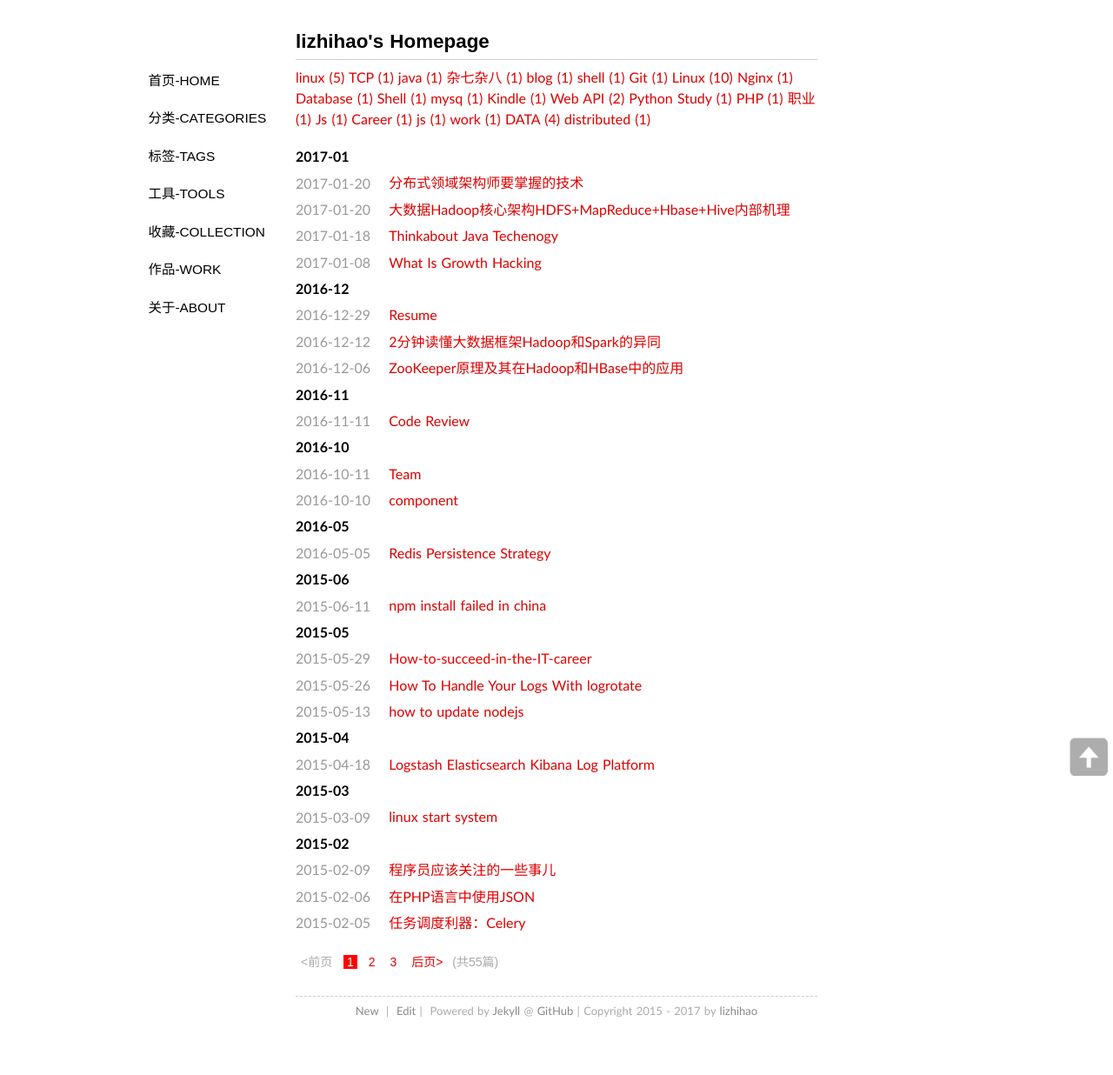
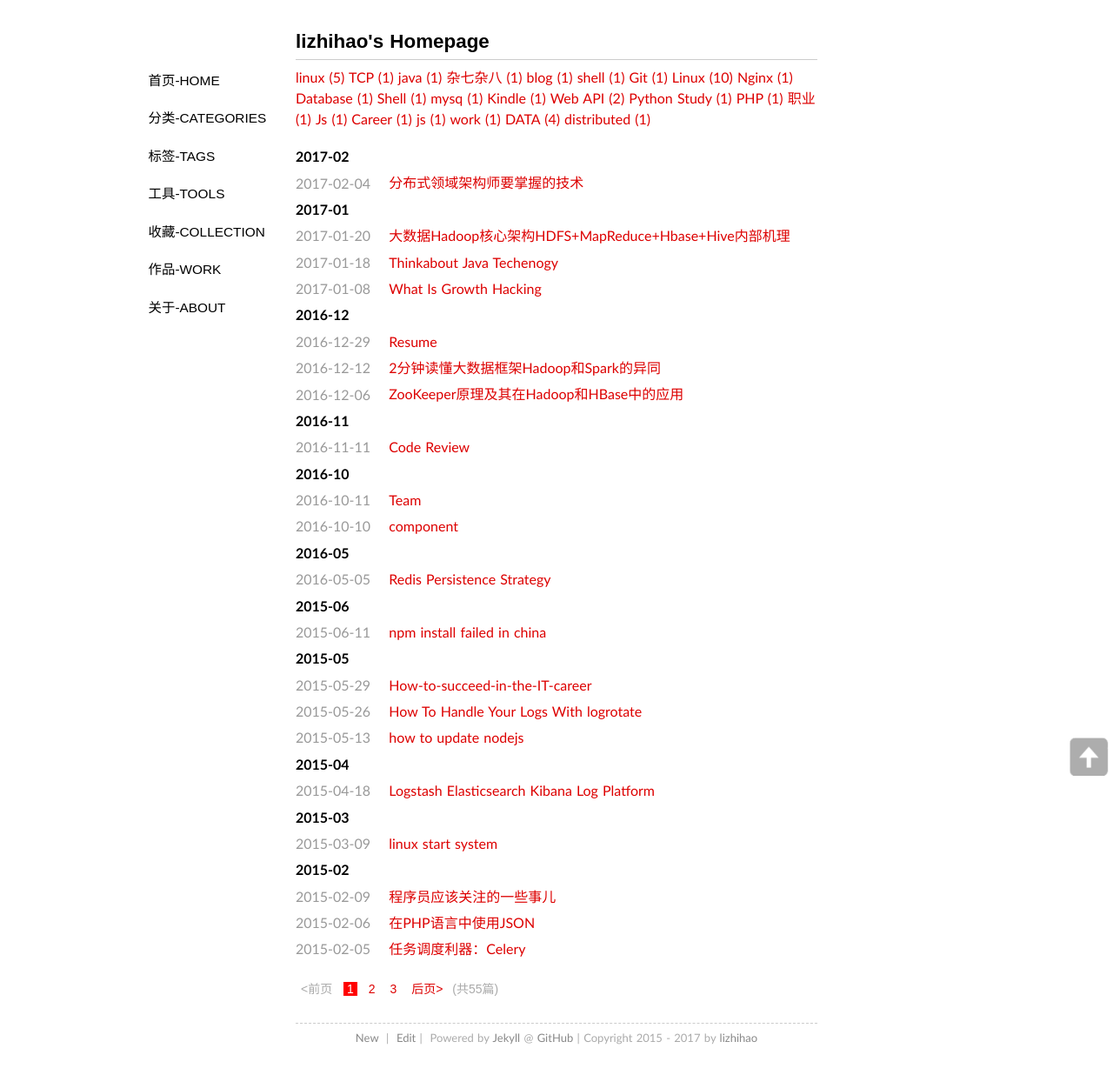
Before and after one commit to lizhihao/lizhihao.github.io, a Jekyll site: the page built from index.html, in a window 1280 px wide. Shown: the whole page at 87% size. Built offline with Jekyll 4.4.1, drawn with Linux system fonts in a browser that asks for light colours; some web fonts are replaced; Markdown is read by kramdown in place of the engine named in the settings; the list of posts is cut into pages by our own code; before the commit the page ends 1205 px from its top, so only the background shows below that.

Commit message:
new post

```diff
--- a/_posts/2017-02-04-technology-for-distributed-system.md
+++ b/_posts/2017-02-04-technology-for-distributed-system.md
@@ -1,7 +1,7 @@
 ---
 author: lzh
 comments: false
-date: 2017-01-20 07:30:17+00:00
+date: 2017-02-04 07:30:17+00:00
 layout: post
 title: "分布式领域架构师要掌握的技术"
 thread: 117
@@ -9,6 +9,7 @@ categories:
 - DATA
 - distributed
 ---
+
 分布式 架构 线程 高并发 负载均衡 Server 分布式系统
 
 # 摘要
```
